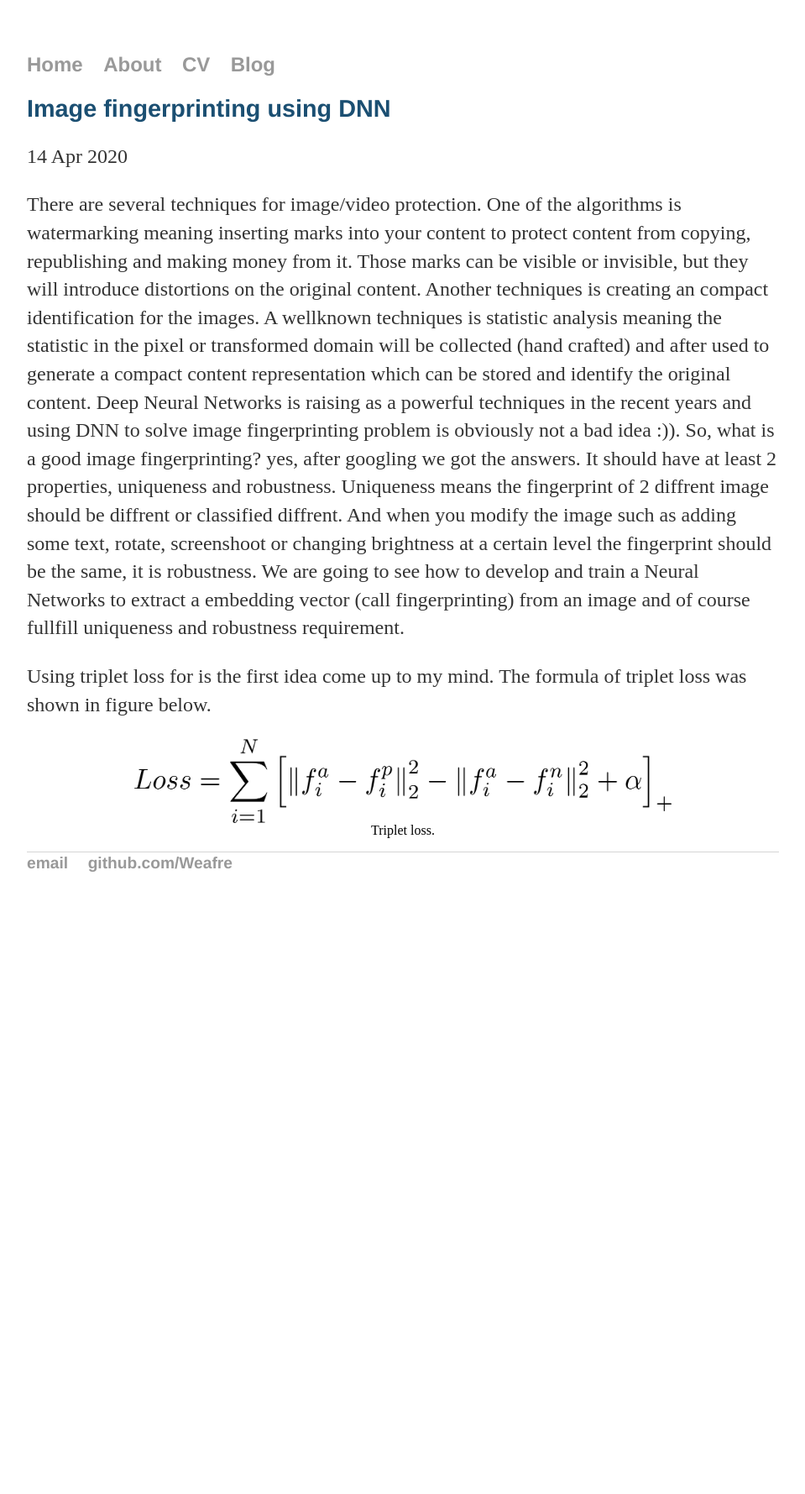
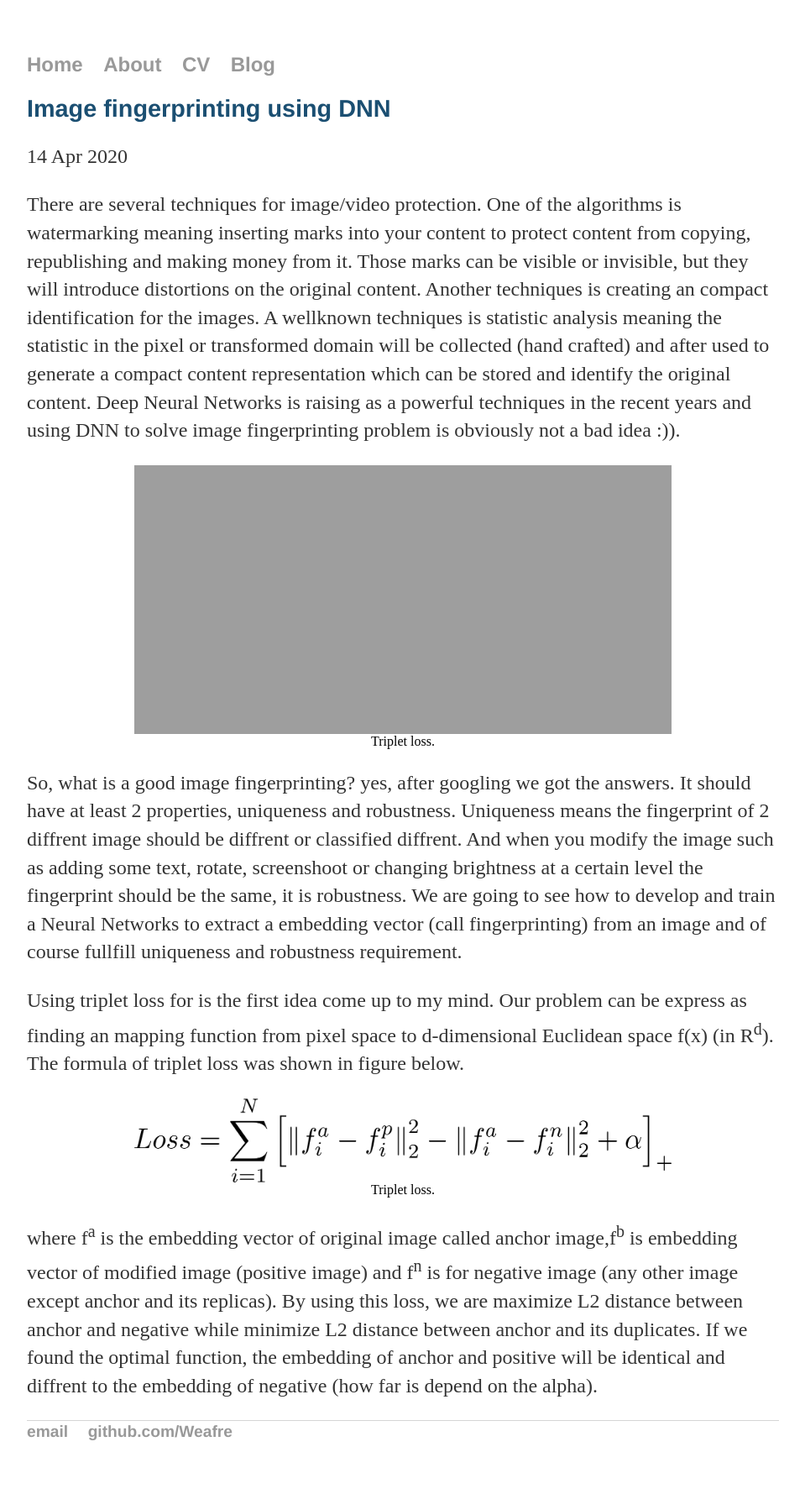
Before and after one commit to Weafre/weafre.github.io, a Jekyll site: the page built from _posts/2020-04-14-Image-Fingerprinting.md, in a window 1280 px wide. Shown: the whole page at 84% size, without its empty margins (160-1119 px from the left). Built offline with Jekyll 4.4.1, drawn with Linux system fonts in a browser that asks for light colours; before the commit the page ends 1102 px from its top, so only the background shows below that.

Commit message:
adding image

```diff
--- a/_posts/2020-04-14-Image-Fingerprinting.md
+++ b/_posts/2020-04-14-Image-Fingerprinting.md
@@ -5,10 +5,21 @@ date: 2020-04-14
 ---
 
 <p>
-	There are several techniques for image/video protection. One of the algorithms is watermarking meaning inserting marks into your content to protect content from copying, republishing and making money from it. Those marks can be visible or invisible, but they will introduce distortions on the original content. Another techniques is creating an compact identification for the images. A wellknown techniques is statistic analysis meaning the statistic in the pixel or transformed domain will be collected (hand crafted) and after used to generate a compact content representation which can be stored and identify the original content. Deep Neural Networks is raising as a powerful techniques in the recent years and using DNN to solve image fingerprinting problem is obviously not a bad idea :)). So, what is a good image fingerprinting? yes, after googling we got the answers. It should have at least 2 properties, uniqueness and robustness. Uniqueness means the fingerprint of 2 diffrent image should be diffrent or classified diffrent. And when you modify the image such as adding some text, rotate, screenshoot or changing brightness at a certain level the fingerprint should be the same, it is robustness. We are going to see how to develop and train a Neural Networks to extract a embedding vector (call fingerprinting) from an image and of course fullfill  uniqueness and robustness requirement.
+	There are several techniques for image/video protection. One of the algorithms is watermarking meaning inserting marks into your content to protect content from copying, republishing and making money from it. Those marks can be visible or invisible, but they will introduce distortions on the original content. Another techniques is creating an compact identification for the images. A wellknown techniques is statistic analysis meaning the statistic in the pixel or transformed domain will be collected (hand crafted) and after used to generate a compact content representation which can be stored and identify the original content. Deep Neural Networks is raising as a powerful techniques in the recent years and using DNN to solve image fingerprinting problem is obviously not a bad idea :)).
+</p>
+<figure>
+ <img src='{{site.url}}/images/munich.jpg' alt='Video coding standardization ' style="width:640px;height:320px;" class="center"/>
+ <figcaption>
+ 	<center>
+Triplet loss.
+ </center>
+ </figcaption>
+</figure>
+<p>
+	So, what is a good image fingerprinting? yes, after googling we got the answers. It should have at least 2 properties, uniqueness and robustness. Uniqueness means the fingerprint of 2 diffrent image should be diffrent or classified diffrent. And when you modify the image such as adding some text, rotate, screenshoot or changing brightness at a certain level the fingerprint should be the same, it is robustness. We are going to see how to develop and train a Neural Networks to extract a embedding vector (call fingerprinting) from an image and of course fullfill  uniqueness and robustness requirement.
 </p>
 <p>
-Using triplet loss for is the first idea come up to my mind. The formula of triplet loss was shown in figure below.
+Using triplet loss for is the first idea come up to my mind. Our problem can be express as finding an mapping function from pixel space to d-dimensional Euclidean space f(x) (in R<sup>d</sup>). The formula of triplet loss was shown in figure below.
 </p>
 <figure>
  <img src='{{site.url}}/images/tripletloss.png' alt='Video coding standardization ' style="width:640px;height:100px;" class="center"/>
@@ -18,3 +29,6 @@ Triplet loss.
  </center>
  </figcaption>
 </figure>
+<p>
+where f<sup>a</sup> is the embedding vector of original image called anchor image,f<sup>b</sup> is embedding vector of modified image (positive image) and f<sup>n</sup> is for negative image (any other image except anchor and its replicas). By using this loss, we are maximize L2 distance between anchor and negative while minimize L2 distance between anchor and its duplicates. If we found the optimal function, the embedding of anchor and positive will be identical and diffrent to the embedding of negative (how far is depend on the alpha).
+</p>
```
Also changed, not shown: 1 other file.
